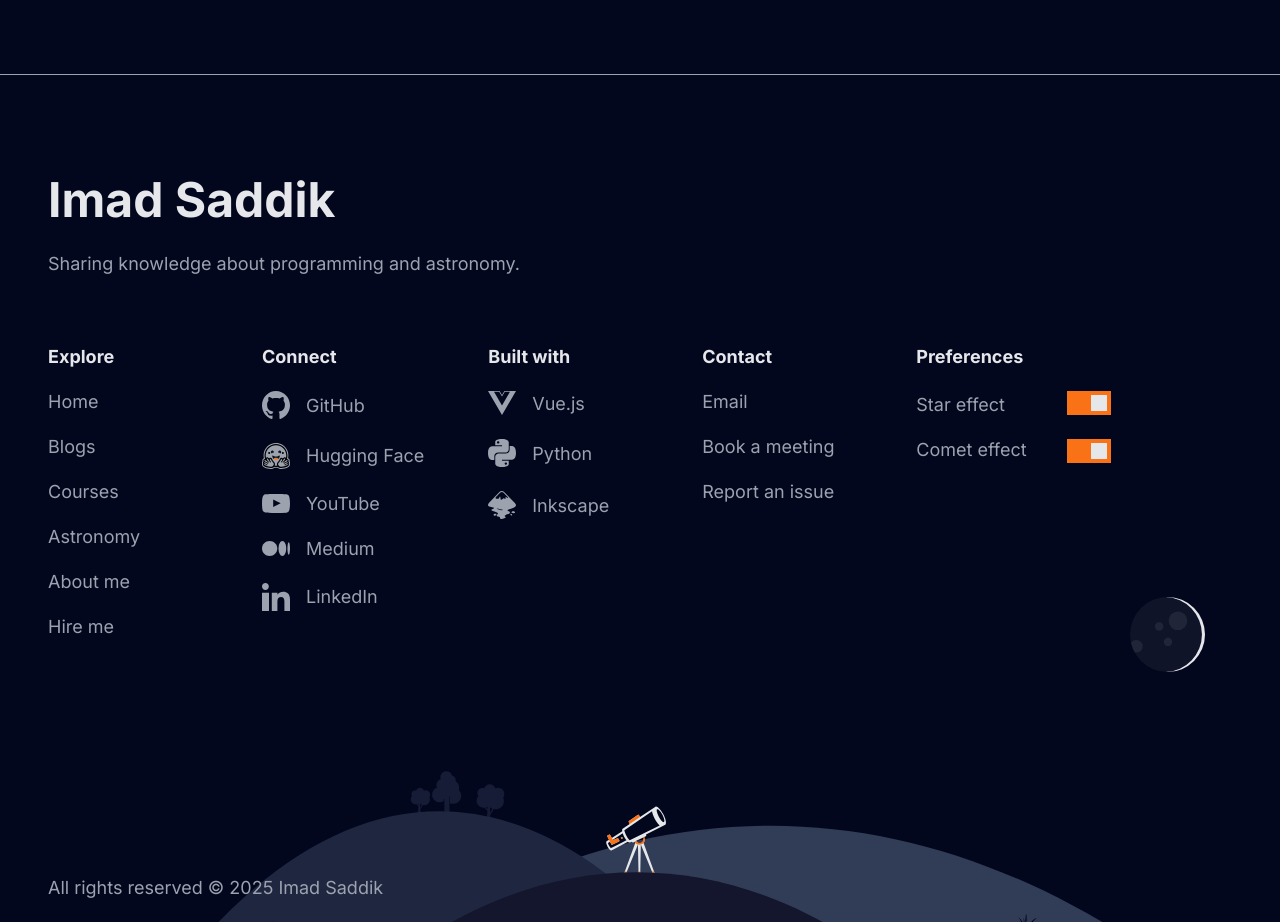
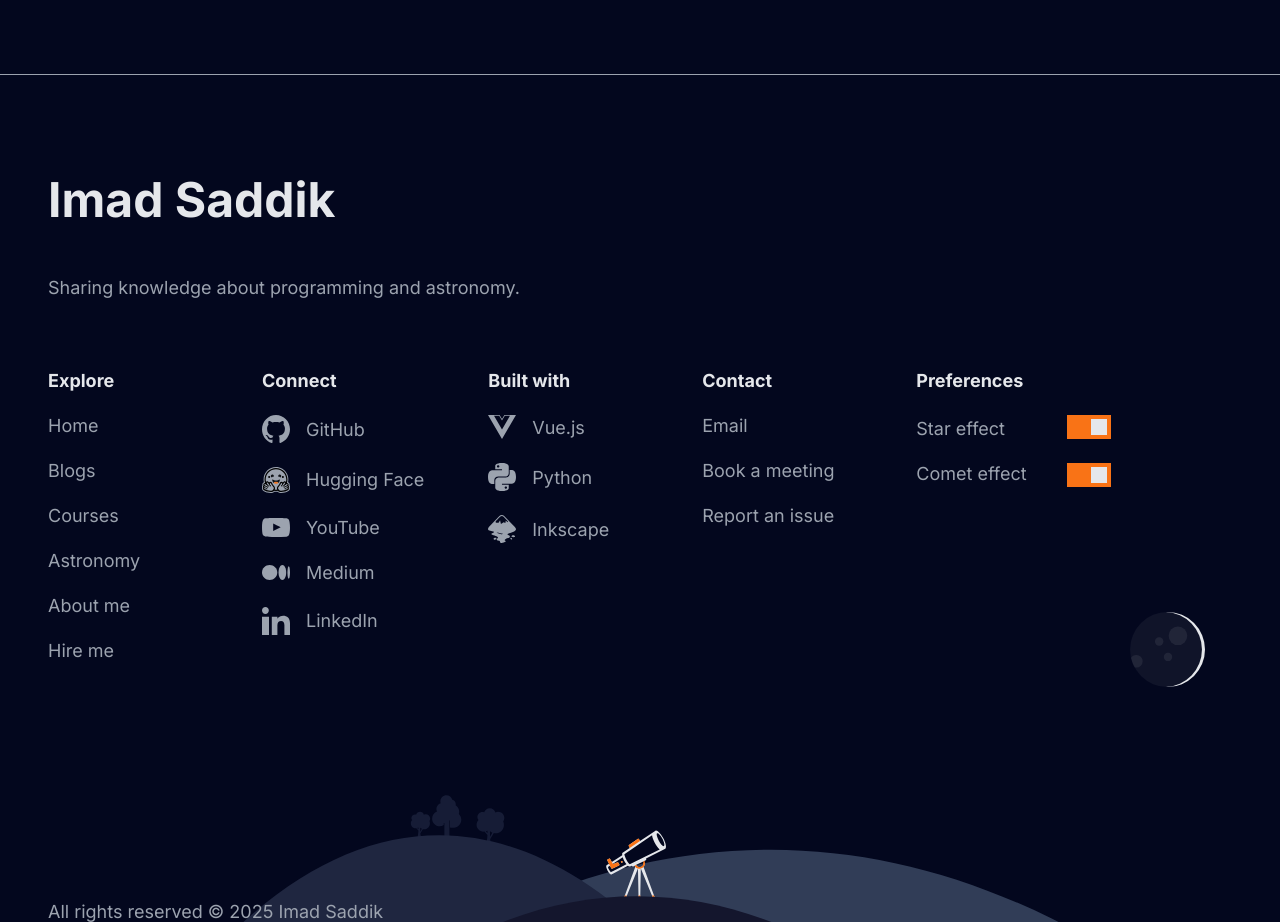
Before and after one commit to ImadSaddik/ImadSaddikWebsite, a Vue app in the folder frontend/: page / in a window 1280 px wide. Shown: the part 5160-6082 px from the top of the page. Built offline with nearby package versions, Linux system fonts and the light colour scheme; no server answers.

Commit message:
Restricted the clickable area to just the name

```diff
--- a/frontend/src/components/FooterSection.vue
+++ b/frontend/src/components/FooterSection.vue
@@ -250,6 +250,11 @@ p:hover {
   padding: var(--gap-xl);
 }
 
+.footer-name-and-mission > a {
+  display: inline-block;
+  width: auto;
+}
+
 .footer-name {
   font-size: var(--font-size-big);
   margin-top: 5rem;
```
